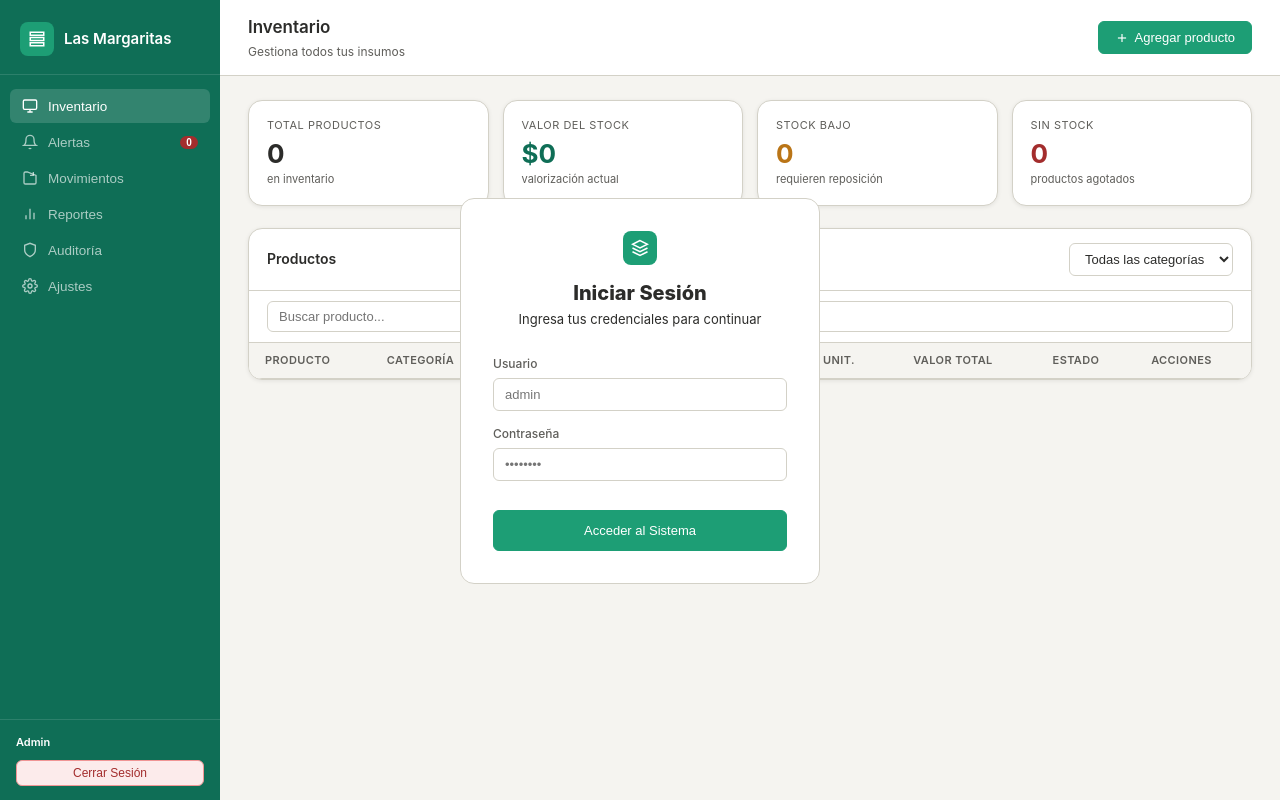
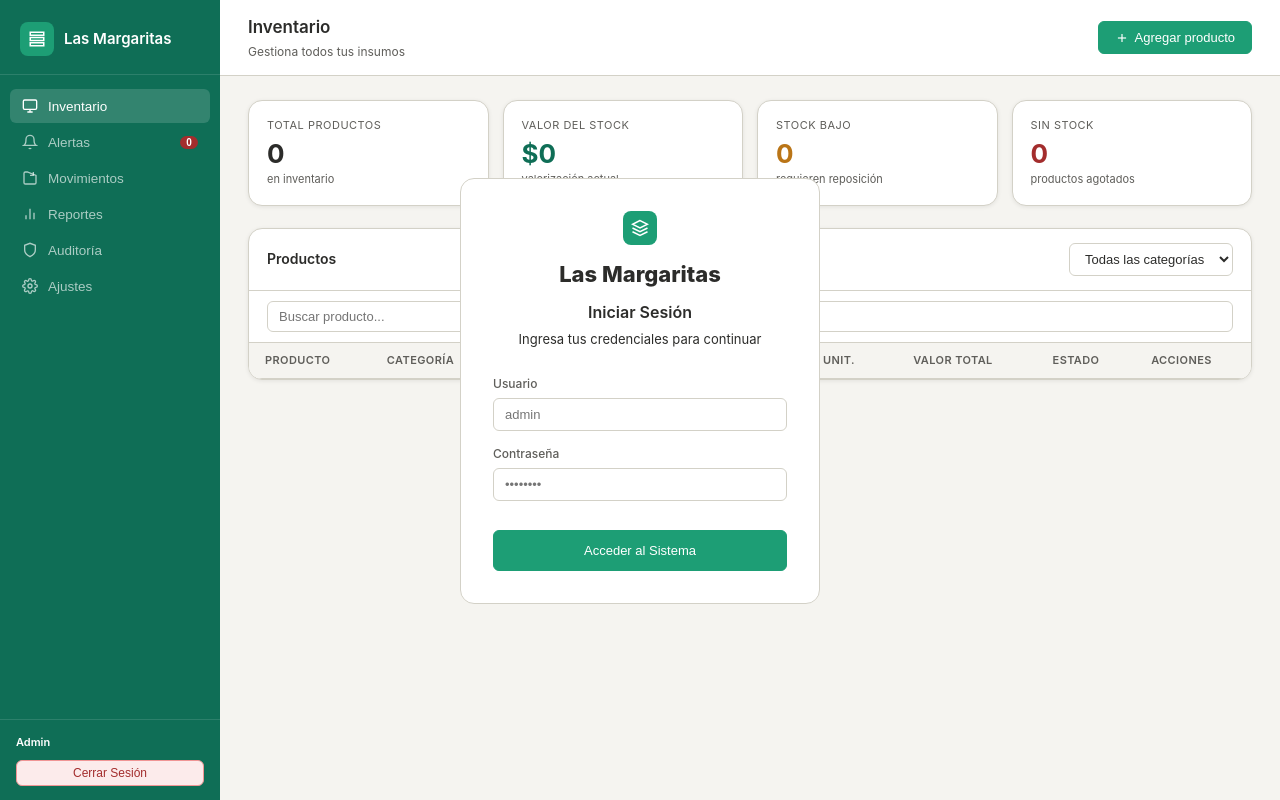
Before and after one commit to juanescobarrojas37-dev/restaurante-stock-premium, a website: page public/index.html in a window 1280 px wide. Drawn offline with Linux system fonts and the light colour scheme.

Commit message:
UI: Added Las Margaritas brand to login screen

```diff
--- a/public/index.html
+++ b/public/index.html
@@ -313,8 +313,9 @@
       <div class="sidebar-logo" style="justify-content:center; padding:0; border:none; margin-bottom:12px;">
         <div class="icon"><svg viewBox="0 0 24 24"><path d="M12 2L2 7l10 5 10-5-10-5zM2 17l10 5 10-5M2 12l10 5 10-5"/></svg></div>
       </div>
-      <h2 style="font-size:20px; font-weight:800;">Iniciar Sesión</h2>
-      <p style="font-size:13px; color:var(--text-muted);">Ingresa tus credenciales para continuar</p>
+      <h2 style="font-size:22px; font-weight:800; color:var(--emerald-primary);">Las Margaritas</h2>
+      <h3 style="font-size:16px; font-weight:600; margin-top:8px;">Iniciar Sesión</h3>
+      <p style="font-size:13px; color:var(--text-muted); margin-top:4px;">Ingresa tus credenciales para continuar</p>
     </div>
     <form id="login-form" onsubmit="handleLogin(event)">
       <div class="field">
```
